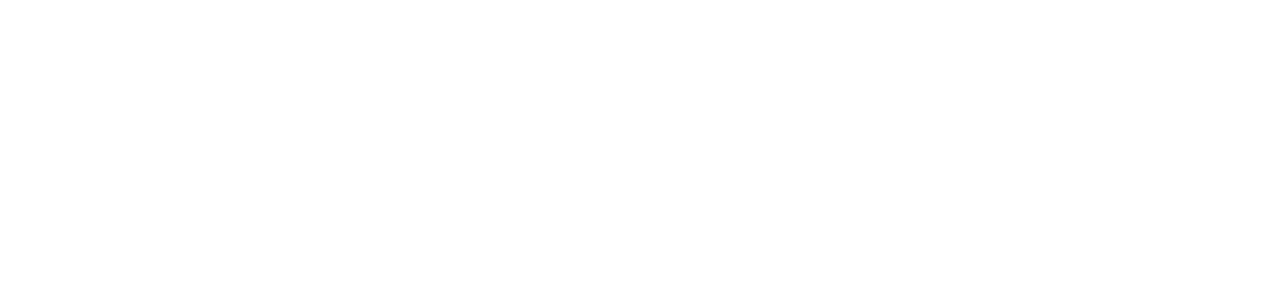
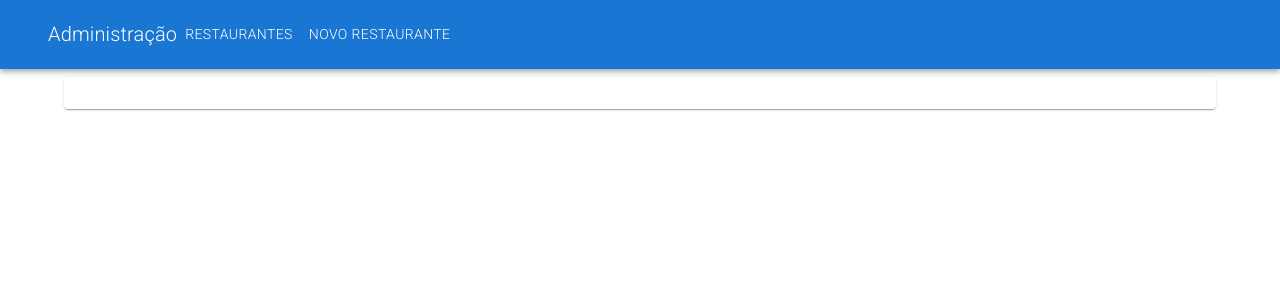
Before and after one commit to marialuizasr/alfood, a React (Create React App) app: page /admin in a window 1280 px wide. Before the commit this address had no page. Shown: the top 300 px of the page. Built offline with nearby package versions, Linux system fonts and the light colour scheme; the HTML template or start-up script is replaced by a standard one.

Commit message:
05. Aquela sobre layout

```diff
--- a/src/App.tsx
+++ b/src/App.tsx
@@ -3,6 +3,7 @@
 import VitrineRestaurantes from './paginas/VitrineRestaurantes';
 import AdministracaoRestaurantes from './paginas/Administracao/Restaurantes/AdministracaoRestaurantes';
 import FormulatrioRestaurante from './paginas/Administracao/Restaurantes/FormularioRestaurante';
+import PaginaBaseAdmin from './paginas/Administracao/PaginaBaseAdmin';
 
 function App() {
 
@@ -10,9 +11,11 @@
     <Routes>
       <Route path="/" element={<Home />} />
       <Route path="/restaurantes" element={<VitrineRestaurantes />} />
-      <Route path='/admin/restaurantes' element={<AdministracaoRestaurantes />} />
-      <Route path='/admin/restaurantes/novo' element={<FormulatrioRestaurante />} />
-      <Route path='/admin/restaurantes/:id' element={<FormulatrioRestaurante />} />
+      <Route path='/admin' element={<PaginaBaseAdmin />}>
+        <Route path='restaurantes' element={<AdministracaoRestaurantes />} />
+        <Route path='restaurantes/novo' element={<FormulatrioRestaurante />} />
+        <Route path='restaurantes/:id' element={<FormulatrioRestaurante />} />
+      </Route>
     </Routes>
   );
 }
--- /dev/null
+++ b/src/paginas/Administracao/PaginaBaseAdmin.tsx
@@ -0,0 +1,41 @@
+import { TextField, Button, Typography, Box, AppBar, Container, Toolbar, Link, Paper } from '@mui/material'
+import { Link as RouterLink, Outlet } from 'react-router-dom'
+
+export default function PaginaBaseAdmin() {
+
+    return (
+        <>
+            <AppBar position='static'>
+                <Container maxWidth='xl'>
+                    <Toolbar>
+                        <Typography variant='h6'>
+                            Administração
+                        </Typography>
+                        <Box sx={{ display: 'flex', flexGrow: 1 }}>
+                            <Link component={ RouterLink } to='/admin/restaurantes'>
+                                <Button sx={{ my: 2, color: 'white' }}>
+                                    Restaurantes
+                                </Button>
+                            </Link>
+                            <Link component={ RouterLink } to='/admin/restaurantes/novo'>
+                                <Button sx={{ my: 2, color: 'white' }}>
+                                    Novo Restaurante
+                                </Button>
+                            </Link>
+                        </Box>
+                    </Toolbar>
+                </Container>
+            </AppBar>
+
+            <Box>
+                <Container maxWidth='lg' sx={{ mt: 1 }}>
+                    <Paper sx={{ p: 2 }}>
+                        <Outlet />
+                    </Paper>
+                </Container>
+            </Box>
+
+
+        </>
+    )
+}
--- a/src/paginas/Administracao/Restaurantes/AdministracaoRestaurantes.tsx
+++ b/src/paginas/Administracao/Restaurantes/AdministracaoRestaurantes.tsx
@@ -1,10 +1,10 @@
-import { TableContainer, Paper, TableHead, Table, Button } from '@mui/material'
+import { TableContainer, Paper, TableHead, Table, Button, Link } from '@mui/material'
 import TableBody from '@mui/material/TableBody'
 import TableCell from '@mui/material/TableCell'
 import TableRow from '@mui/material/TableRow'
 import { useEffect, useState } from 'react'
 import IRestaurante from '../../../interfaces/IRestaurante'
-import { Link } from 'react-router-dom'
+import { Link as RouterLink } from 'react-router-dom'
 import http from '../../../http'
 
 export default function AdministracaoRestaurantes() {
@@ -12,13 +12,9 @@
     const [restaurantes, setRestaurantes] = useState<IRestaurante[]>([])
 
     useEffect(() => {
-        http.get('restaurantes/')
-            .then(response => {
-                setRestaurantes(response.data)
-            })
-            .catch(erro => {
-                console.error(erro)
-            })
+        http.get<IRestaurante[]>('restaurantes/')
+            .then(resposta => setRestaurantes(resposta.data))
+            .catch(erro => console.error(erro))
     })
 
     const excluir = (restauranteASerExcluido: IRestaurante) => {
@@ -33,6 +29,7 @@
     }
 
     return (
+        <>
             <TableContainer component={Paper}>
                 <Table>
                     <TableHead>
@@ -55,7 +52,7 @@
                                     {restaurante.nome}
                                 </TableCell>
                                 <TableCell>
-                                [ <Link to={`/admin/restaurantes/${restaurante.id}`}>editar</Link> ]
+                                    [ <RouterLink to={`/admin/restaurantes/${restaurante.id}`}>editar</RouterLink> ]
                                 </TableCell>
                                 <TableCell>
                                     <Button variant='outlined' color='error' onClick={() => excluir(restaurante)}>
@@ -66,5 +63,6 @@
                     </TableBody>
                 </Table>
             </TableContainer>
+        </>
     )
 }
--- a/src/paginas/Administracao/Restaurantes/FormularioRestaurante.tsx
+++ b/src/paginas/Administracao/Restaurantes/FormularioRestaurante.tsx
@@ -1,4 +1,4 @@
-import { TextField, Button, Typography, Box } from '@mui/material'
+import { TextField, Button, Typography, Box, AppBar, Container, Toolbar, Link, Paper } from '@mui/material'
 import { useState, useEffect } from 'react'
 import { useParams } from 'react-router-dom'
 import http from '../../../http'
@@ -10,7 +10,7 @@
 
     useEffect(() => {
         if (parametros.id) {
-            http.get<IRestaurante>(`restaurantes/${parametros.id}`)
+            http.get<IRestaurante>(`restaurantes/${parametros.id}/`)
                 .then(resposta => setNomeRestaurante(resposta.data.nome))
                 .catch(error => {
                     console.error(error)
@@ -47,11 +47,12 @@
     }
 
     return (
-        <Box sx={{ display: 'flex', flexDirection: 'column', alignItems: 'center' }}>
+
+        <Box sx={{ display: 'flex', flexDirection: 'column', alignItems: 'center', flexGrow: 1 }}>
             <Typography component='h1' variant='h6'>
                 Formulário de Restaurantes
             </Typography>
-            <Box component='form' onSubmit={aoSubmeterForm}>
+            <Box component='form' sx={{ width: '100%' }} onSubmit={aoSubmeterForm}>
                 <TextField
                     label="Nome do Restaurante"
                     variant="standard"
@@ -60,8 +61,9 @@
                     fullWidth
                     required
                 />
-                <Button sx={{marginTop: 1}} type='submit' variant="outlined">Salvar</Button>
+                <Button sx={{ marginTop: 1 }} type='submit' variant="outlined">Salvar</Button>
             </Box>
         </Box>
+
     )
 }
```
Lines whose indentation alone changed are shown as unchanged.
